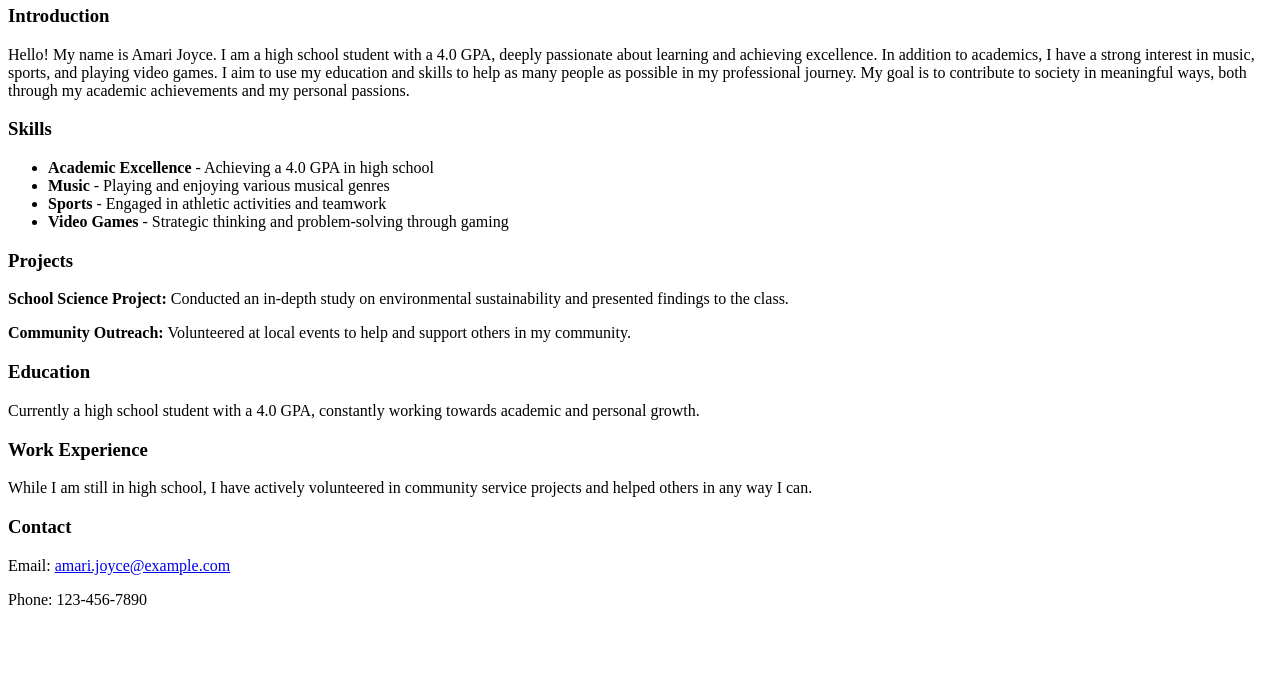
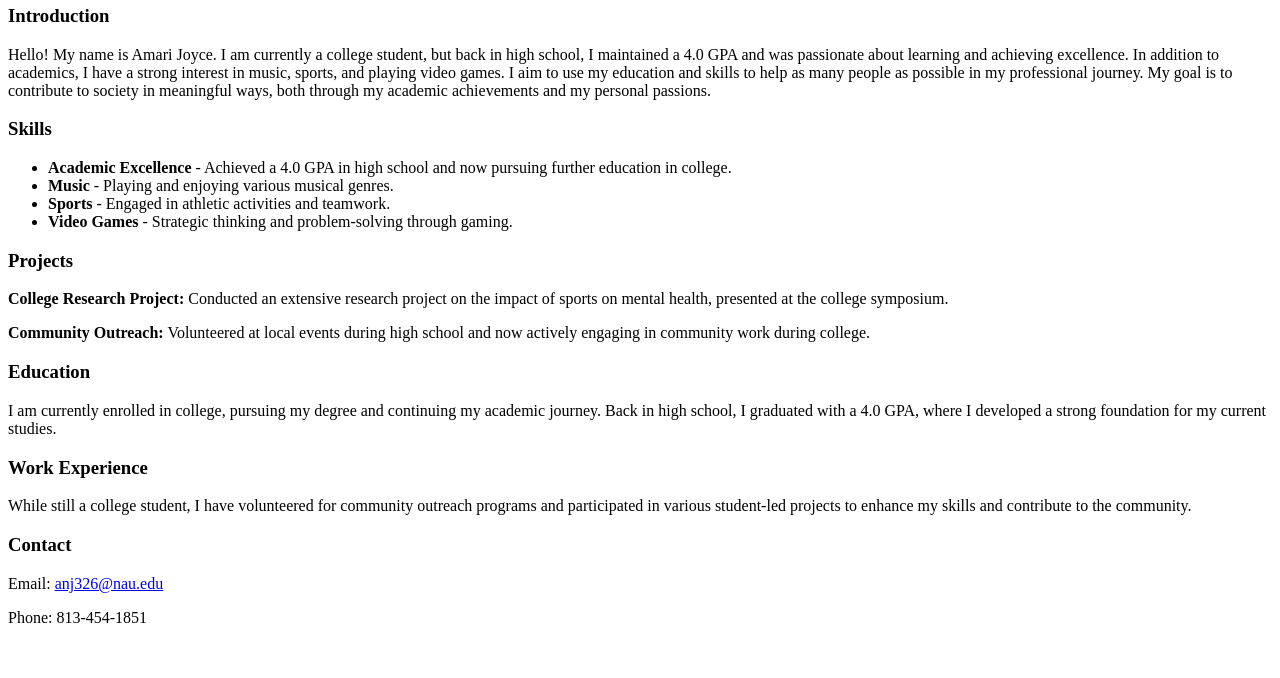
Before and after one commit to Aj0tohero/portfolio, a plain HTML site: page index.html in a window 1280 px wide. Shown: the part 122-800 px from the top of the page. Drawn offline with Linux system fonts and the light colour scheme.

Commit message:
Update index.html

```diff
--- a/index.html
+++ b/index.html
@@ -8,44 +8,44 @@
 <body>
     <header>
         <h1>Amari Joyce</h1>
-        <h2>4.0 GPA High School Student | Aspiring to Help Others</h2>
+        <h2>College Student | Former 4.0 GPA High School Student | Aspiring to Help Others</h2>
     </header>
 
     <section>
         <h3>Introduction</h3>
-        <p>Hello! My name is Amari Joyce. I am a high school student with a 4.0 GPA, deeply passionate about learning and achieving excellence. In addition to academics, I have a strong interest in music, sports, and playing video games. I aim to use my education and skills to help as many people as possible in my professional journey. My goal is to contribute to society in meaningful ways, both through my academic achievements and my personal passions.</p>
+        <p>Hello! My name is Amari Joyce. I am currently a college student, but back in high school, I maintained a 4.0 GPA and was passionate about learning and achieving excellence. In addition to academics, I have a strong interest in music, sports, and playing video games. I aim to use my education and skills to help as many people as possible in my professional journey. My goal is to contribute to society in meaningful ways, both through my academic achievements and my personal passions.</p>
     </section>
 
     <section>
         <h3>Skills</h3>
         <ul>
-            <li><strong>Academic Excellence</strong> - Achieving a 4.0 GPA in high school</li>
-            <li><strong>Music</strong> - Playing and enjoying various musical genres</li>
-            <li><strong>Sports</strong> - Engaged in athletic activities and teamwork</li>
-            <li><strong>Video Games</strong> - Strategic thinking and problem-solving through gaming</li>
+            <li><strong>Academic Excellence</strong> - Achieved a 4.0 GPA in high school and now pursuing further education in college.</li>
+            <li><strong>Music</strong> - Playing and enjoying various musical genres.</li>
+            <li><strong>Sports</strong> - Engaged in athletic activities and teamwork.</li>
+            <li><strong>Video Games</strong> - Strategic thinking and problem-solving through gaming.</li>
         </ul>
     </section>
 
     <section>
         <h3>Projects</h3>
-        <p><strong>School Science Project:</strong> Conducted an in-depth study on environmental sustainability and presented findings to the class.</p>
-        <p><strong>Community Outreach:</strong> Volunteered at local events to help and support others in my community.</p>
+        <p><strong>College Research Project:</strong> Conducted an extensive research project on the impact of sports on mental health, presented at the college symposium.</p>
+        <p><strong>Community Outreach:</strong> Volunteered at local events during high school and now actively engaging in community work during college.</p>
     </section>
 
     <section>
         <h3>Education</h3>
-        <p>Currently a high school student with a 4.0 GPA, constantly working towards academic and personal growth.</p>
+        <p>I am currently enrolled in college, pursuing my degree and continuing my academic journey. Back in high school, I graduated with a 4.0 GPA, where I developed a strong foundation for my current studies.</p>
     </section>
 
     <section>
         <h3>Work Experience</h3>
-        <p>While I am still in high school, I have actively volunteered in community service projects and helped others in any way I can.</p>
+        <p>While still a college student, I have volunteered for community outreach programs and participated in various student-led projects to enhance my skills and contribute to the community.</p>
     </section>
 
     <section>
         <h3>Contact</h3>
-        <p>Email: <a href="mailto:amari.joyce@example.com">amari.joyce@example.com</a></p>
-        <p>Phone: 123-456-7890</p>
+        <p>Email: <a href="mailto:anj326@nau.edu">anj326@nau.edu</a></p>
+        <p>Phone: 813-454-1851</p>
     </section>
 </body>
 </html>
```
